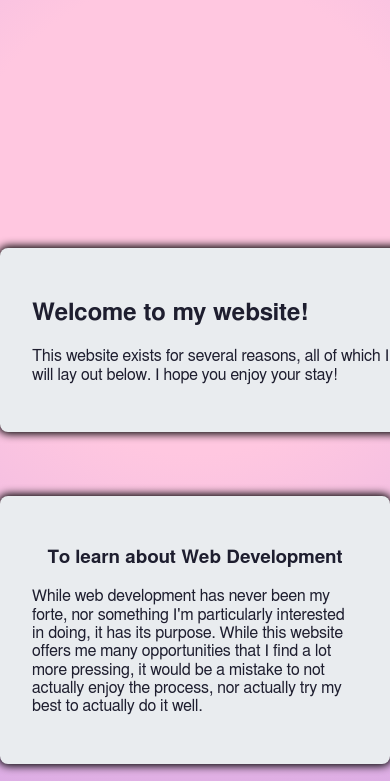
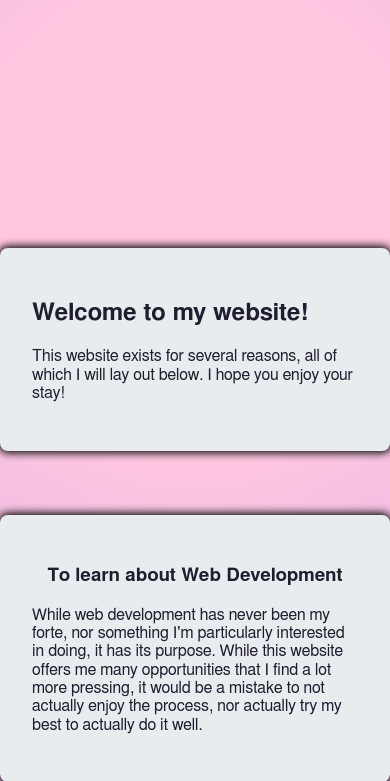
Before and after one commit to Pyxxil/website, a Django app: template personalsite/templates/index.html in a window 390 px wide. Shown: the part 715-1496 px from the top of the page. Run offline with Django 3.2, Linux system fonts and the light colour scheme; the template is opened without the code that fills it, so the values that code supplies are empty; some libraries are stand-ins or nearby versions.

Commit message:
Fix Mobile Layout

```diff
--- a/personalsite/templates/index.html
+++ b/personalsite/templates/index.html
@@ -6,8 +6,8 @@
   </div>
 </div>
 
-<div class="content-wrapper">
-  <div class="content shadow rounded" style="width: 88%; min-width: 360px">
+<div class="content-wrapper" style="min-width: 320px">
+  <div class="content shadow rounded" style="width: 88%">
     <h2>Welcome to my website!</h1>
 
     <p>
```
